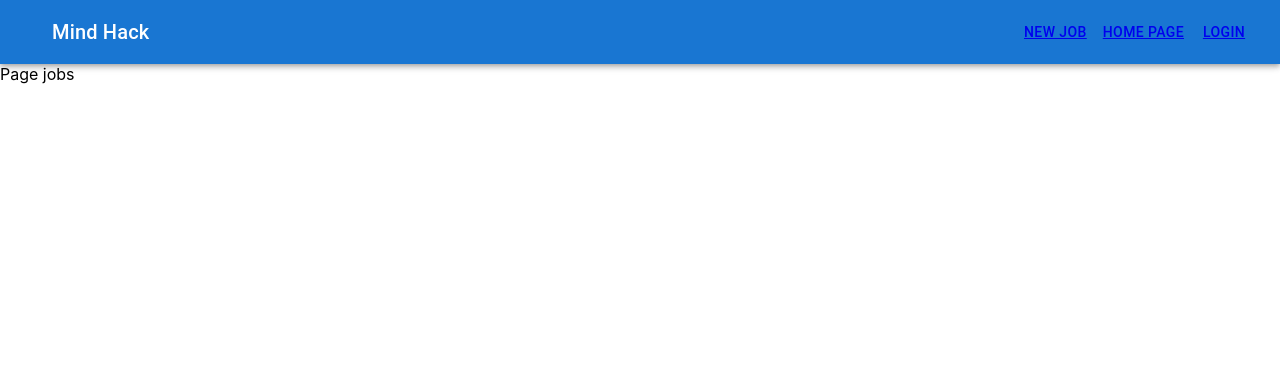
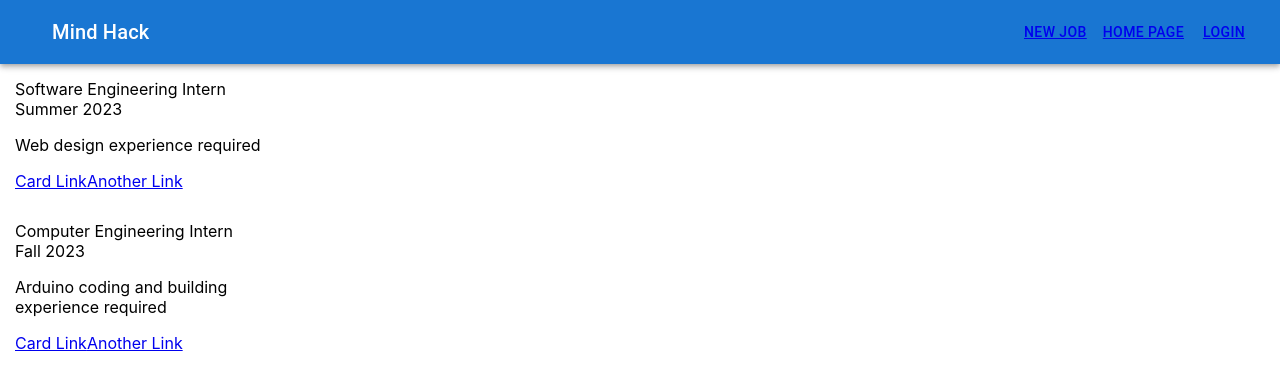
Before and after one commit to Rayoil20/MindHack-soen341project2023, a React (Create React App) app in the folder front-end/MindHack/: page /job in a window 1280 px wide. Shown: the top 390 px of the page. Built offline with nearby package versions, Linux system fonts and the light colour scheme.

Commit message:
Job Offer Page Update
jobs.js and JobOffer.js

(missing the css)

```diff
--- a/front-end/MindHack/package.json
+++ b/front-end/MindHack/package.json
@@ -11,6 +11,7 @@
     "@testing-library/user-event": "^13.5.0",
     "all": "^0.0.0",
     "react": "^18.2.0",
+    "react-bootstrap": "^2.7.2",
     "react-dom": "^18.2.0",
     "react-router-dom": "^6.8.1",
     "react-scripts": "5.0.1",
--- /dev/null
+++ b/front-end/MindHack/src/components/JobOffer.js
@@ -0,0 +1,18 @@
+import React from "react";
+import Card from 'react-bootstrap/Card';
+
+export default function JobOffer(props) {
+    return (
+        <Card style={{ width:"18rem", padding:"15px", position:"center", borderRadius:"12px"}}>
+            <Card.Body>
+                <Card.Title>{props.title}</Card.Title>
+                <Card.Subtitle className="mb-2 text-muted">{props.subtitle}</Card.Subtitle>
+                <Card.Text>
+                    {props.text}
+                </Card.Text>
+                <Card.Link href="#">Card Link</Card.Link>
+                <Card.Link href="#">Another Link</Card.Link>
+            </Card.Body>
+        </Card>
+    )
+}
--- a/front-end/MindHack/src/jobs.js
+++ b/front-end/MindHack/src/jobs.js
@@ -1,10 +1,15 @@
-import React from "react";
-
+import React from "react"
+import Card from 'react-bootstrap/Card';
+import JobOffer from "./components/JobOffer";
 
 export default function Jobs(props) {
 
     return (
-        <div>Page jobs</div>
+        <div>
+            <JobOffer title={"Software Engineering Intern"} subtitle={"Summer 2023"} text={"Web design experience required"}></JobOffer>
+            <JobOffer title={"Computer Engineering Intern"} subtitle={"Fall 2023"} text={"Arduino coding and building experience required"}></JobOffer>
+
+        </div>
     )
 
 
```
Also changed, not shown: 1 other file (tests, documents, lock files or other folders).
